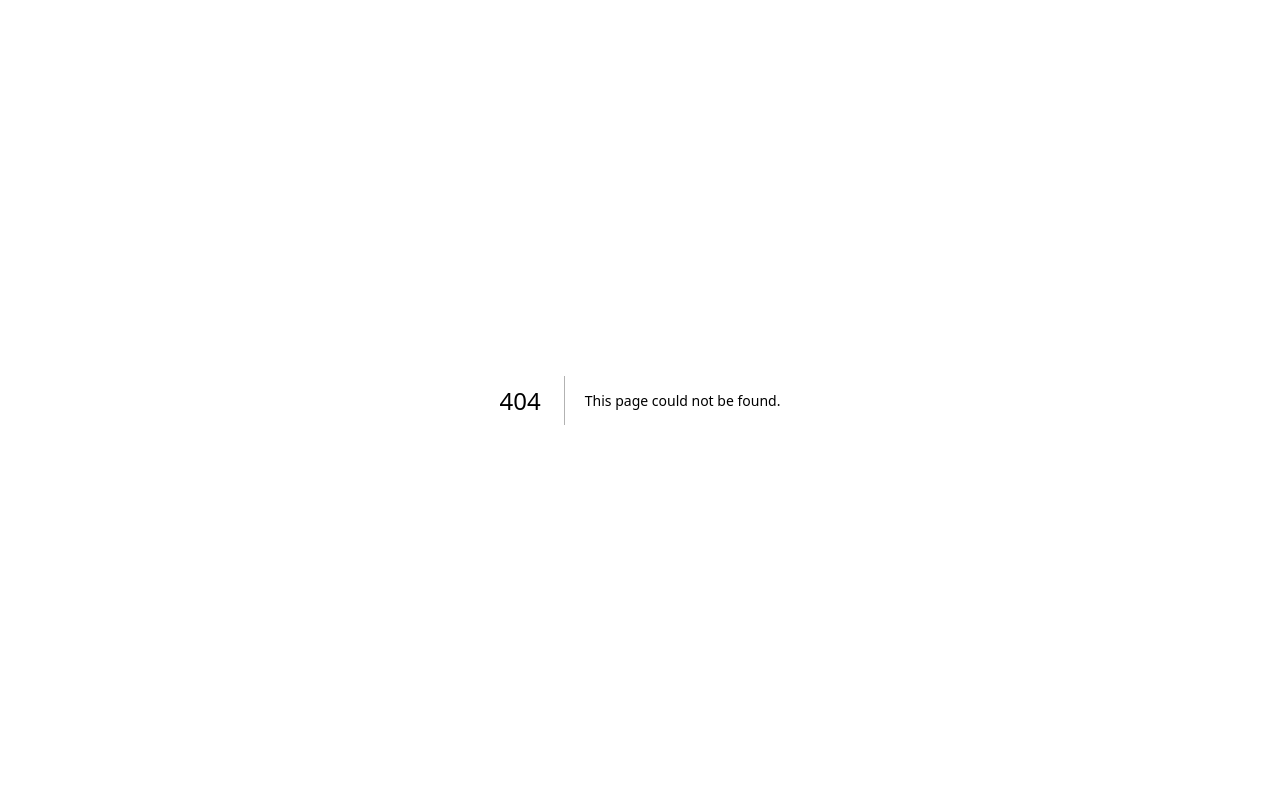
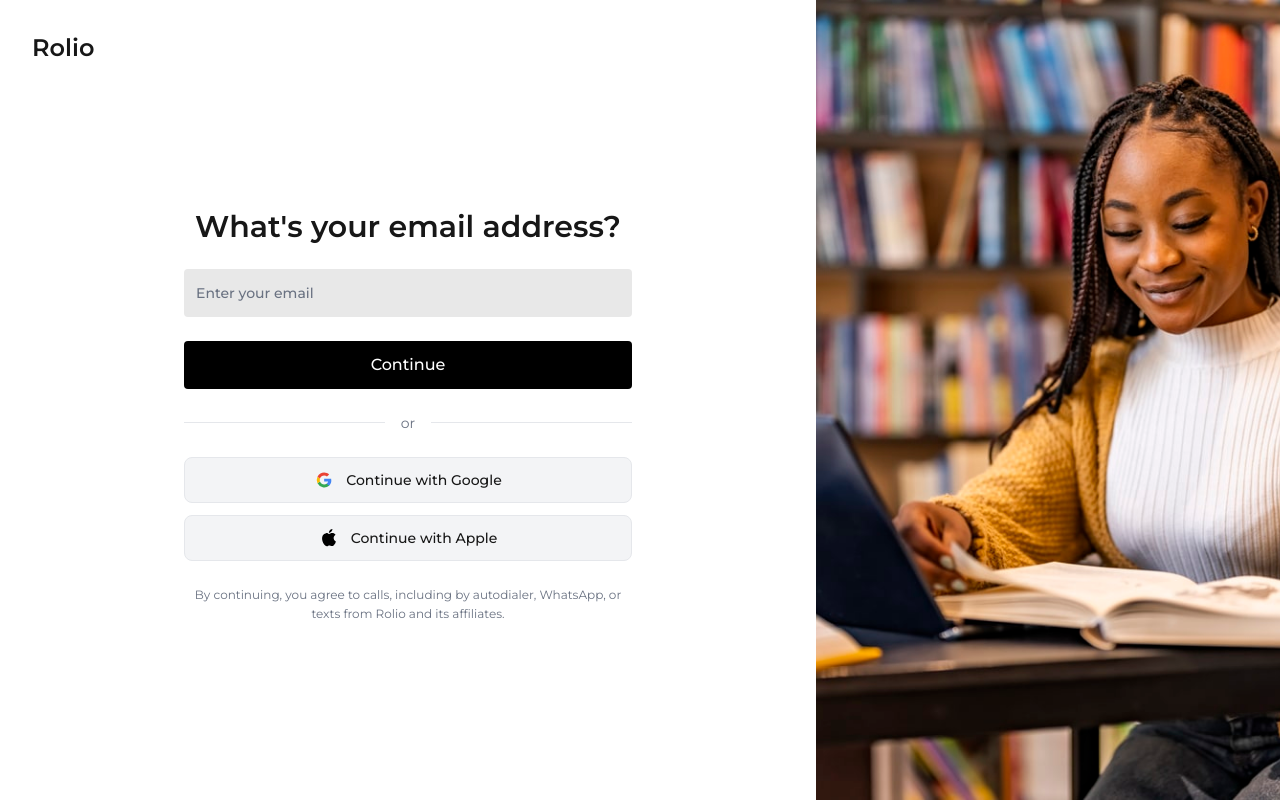
Before and after one commit to bidhan-skybase/Rolio-frontend, a Next.js app: page /auth in a window 1280 px wide. Before the commit this address had no page. Built offline with nearby package versions, Linux system fonts and the light colour scheme.

Commit message:
chore: Refactor page layout for auth

```diff
--- a/src/app/auth/login/page.tsx
+++ b/src/app/auth/page.tsx
@@ -2,6 +2,7 @@
 import { useState } from "react";
 import TextField from "@/components/textfield";
 import SocialButton from "@/components/socialMediaButton";
+import Image from "next/image";
 
 
 
@@ -106,14 +107,15 @@ export default function LoginPage() {
                     </div>
                 </div>
             </div>
+            <div className="hidden lg:flex flex-1/6 bg-gradient-to-br from-amber-100 to-orange-100 items-center justify-center relative">
+                <Image
+                    src="/student.jpg"
+                    alt="User using the system"
+                    fill
+                    className="object-cover"
+                />
+            </div>
 
-            {/* Right Section - Hidden on mobile */}
-            <div className="hidden lg:flex flex-1 bg-gradient-to-br from-amber-100 to-orange-100 items-center justify-center">
-                <div className="text-center p-8">
-                    <h2 className="text-4xl font-bold text-gray-800 mb-4">Welcome Back!</h2>
-                    <p className="text-gray-600">Sign in to continue your journey</p>
-                </div>
-            </div>
         </div>
     );
 }
```
Also changed, not shown: public/student.jpg (added).
